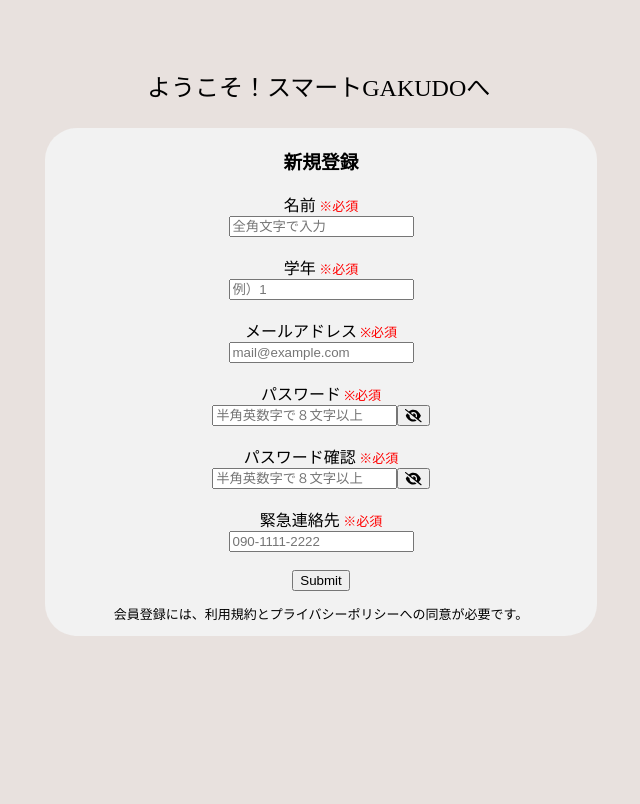
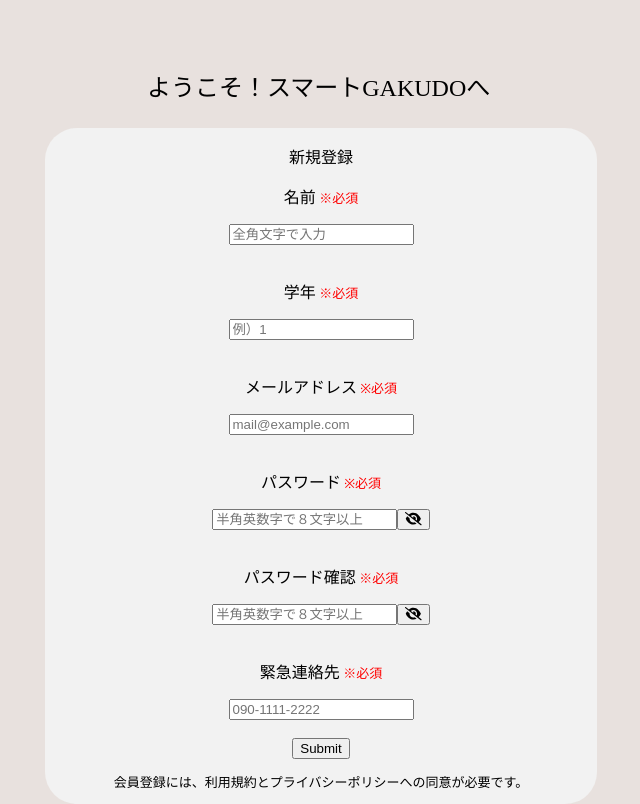
Before and after one commit to hidamari-kaihatu/aikon-app, a Next.js app in the folder app-next/next/: page /parents/parent-newer/1 in a window 1280 px wide. Shown: the whole page, without its empty margins (435-1075 px from the left). Built offline with nearby package versions, Linux system fonts and the light colour scheme; no server answers.

Commit message:
親の新規登録

```diff
--- a/app-next/next/pages/parents/parent-newer/[id].tsx
+++ b/app-next/next/pages/parents/parent-newer/[id].tsx
@@ -130,29 +130,34 @@
         <h3></h3>
       </div>
       <div className="centerblack2">
-       <h3>新規登録</h3>
-      名前<span style={{'color': 'red', 'fontSize': 'small'}}> ※必須</span><br></br>
+       <p className="pareshinki">新規登録</p>
+       <div className="leftname">
+      <p className="tourokuname">名前<span style={{'color': 'red', 'fontSize': 'small','fontFamily': 'Hiragino Maru Gothic St'}}>  ※必須</span><br></br></p>
       <input
+      className="inputnewer"
         type='text'
         placeholder='全角文字で入力'
         {...register("name")} /><br></br>
-      <span style={{'color': 'red', 'fontSize': 'small'}}>{errors.name?.message}</span><br></br>
+      <span style={{'color': 'red', 'fontSize': 'small', 'fontFamily': 'Hiragino Maru Gothic St'}}>{errors.name?.message}</span><br></br>
 
-      学年<span style={{'color': 'red', 'fontSize': 'small'}}> ※必須</span><br></br>
+      <p className="tourokuname">学年<span style={{'color': 'red', 'fontSize': 'small', 'fontFamily': 'Hiragino Maru Gothic St'}}> ※必須</span><br></br></p>
       <input
+      className="inputnewer"
         type='text'
         placeholder='例）1'
         {...register("grade")} /><br></br>
-      <span style={{'color': 'red', 'fontSize': 'small'}}>{errors.grade?.message}</span><br></br>
-      メールアドレス<span style={{'color': 'red', 'fontSize': 'small'}}> ※必須</span><br></br>
+      <span style={{'color': 'red', 'fontSize': 'small','fontFamily': 'Hiragino Maru Gothic St'}}>{errors.grade?.message}</span><br></br>
+      <p className="tourokuname">メールアドレス<span style={{'color': 'red', 'fontSize': 'small', 'fontFamily': 'Hiragino Maru Gothic St'}}> ※必須</span><br></br></p>
       <input
+      className="inputnewer"
         type="email"
         placeholder='mail@example.com'
         {...register("email")} /><br></br>
-      <span style={{'color': 'red', 'fontSize': 'small'}}>{errors.email?.message}</span><br></br>
+      <span style={{'color': 'red', 'fontSize': 'small', 'fontFamily': 'Hiragino Maru Gothic St'}}>{errors.email?.message}</span><br></br>
 
-      パスワード<span style={{'color': 'red', 'fontSize': 'small'}}> ※必須</span><br></br>
+      <p className="tourokuname">パスワード<span style={{'color': 'red', 'fontSize': 'small', 'fontFamily': 'Hiragino Maru Gothic St'}}> ※必須</span><br></br></p>
       <input
+       className="inputnewerpass"
         placeholder="半角英数字で８文字以上"
         {...register('password')}
         type={isRevealPassword ? 'text' : 'password'}
@@ -160,18 +165,19 @@
       <span
 	          onClick={togglePassword}
             role="presentation"
-            style={{'color': 'black','fontSize': 'small'}}
+            style={{'color': 'black','fontSize': 'small', 'fontFamily': 'Hiragino Maru Gothic St'}}
             >
                 {isRevealPassword ? (
-            <button> <FontAwesomeIcon icon={faEye} /></button>
+            <button className="inputnewereye"> <FontAwesomeIcon icon={faEye} /></button>
              ) : (
-              <button> <FontAwesomeIcon icon={faEyeSlash} /></button>
+              <button className="inputnewereye"> <FontAwesomeIcon icon={faEyeSlash} /></button>
                )}
           </span><br></br>
-      <span style={{'color': 'red', 'fontSize': 'small'}}>{errors.password?.message}</span><br></br>
+      <span style={{'color': 'red', 'fontSize': 'small', 'fontFamily': 'Hiragino Maru Gothic St'}}>{errors.password?.message}</span><br></br>
 
-      パスワード確認<span style={{'color': 'red', 'fontSize': 'small'}}> ※必須</span><br></br>
+      <p className="tourokuname">パスワード確認<span style={{'color': 'red', 'fontSize': 'small', 'fontFamily': 'Hiragino Maru Gothic St'}}> ※必須</span><br></br></p>
       <input
+       className="inputnewerpass"
         placeholder="半角英数字で８文字以上"
         {...register('confirmPassword')}
         type={isRevealRe_Password ? 'text' : 'password'}
@@ -179,24 +185,26 @@
       <span
 	          onClick={toggleRe_Password}
             role="presentation"
-            style={{'color': 'black', 'fontSize': 'small'}}
+            style={{'color': 'black', 'fontSize': 'small', 'fontFamily': 'Hiragino Maru Gothic St'}}
             >
            {isRevealRe_Password ? (
-             <button><FontAwesomeIcon icon={faEye} /></button>
+             <button className="inputnewereye"><FontAwesomeIcon icon={faEye} /></button>
              ) : (
-               <button><FontAwesomeIcon icon={faEyeSlash} /></button>
+               <button className="inputnewereye"><FontAwesomeIcon icon={faEyeSlash} /></button>
                )}
           </span><br></br>
-      <span style={{'color': 'red', 'fontSize': 'small'}}>{errors.confirmPassword?.message}</span><br></br>
+      <span style={{'color': 'red', 'fontSize': 'small', 'fontFamily': 'Hiragino Maru Gothic St'}}>{errors.confirmPassword?.message}</span><br></br>
 
-      緊急連絡先<span style={{'color': 'red', 'fontSize': 'small'}}> ※必須</span><br></br>
+      <p className="tourokuname">緊急連絡先<span style={{'color': 'red', 'fontSize': 'small', 'fontFamily': 'Hiragino Maru Gothic St'}}> ※必須</span><br></br></p>
       <input
+      className="inputnewer"
         type="tell"
         placeholder='090-1111-2222'
         {...register("tell")} /><br></br>
-      <span style={{'color': 'red', 'fontSize': 'small'}}>{errors.tell?.message}</span><br></br>
+      <span style={{'color': 'red', 'fontSize': 'small', 'fontFamily': 'Hiragino Maru Gothic St'}}>{errors.tell?.message}</span><br></br>
+      </div>
       <input className="orangebutton" type="submit" />
-      <p style={{'fontSize': 'small'}}>会員登録には、<Link href='../all/all-termsOfService'><a>利用規約</a></Link >と<Link href='../all/all-privacyPolicy'><a>プライバシーポリシーへ</a></Link>の同意が必要です。</p>
+       <p className="riyoupa" style={{'fontSize': 'small'}}>会員登録には、<Link href='../all/all-termsOfService'><a>利用規約</a></Link >と<Link href='../all/all-privacyPolicy'><a>プライバシーポリシーへ</a></Link>の同意が必要です。</p>
 
     </div>
     </form>
```
